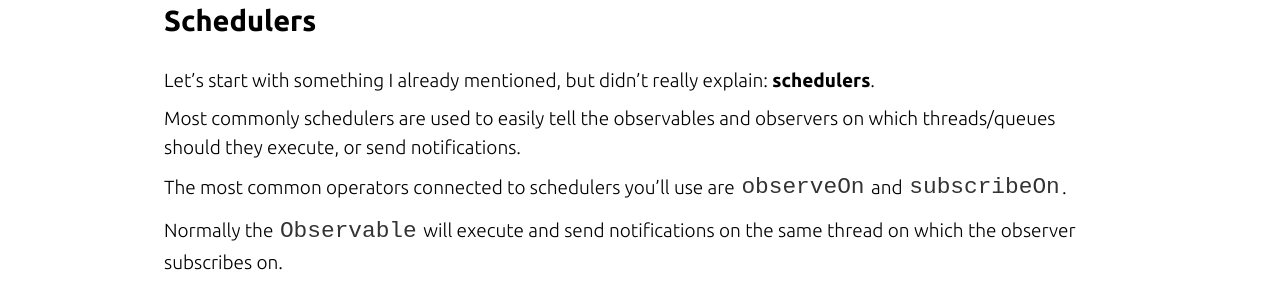
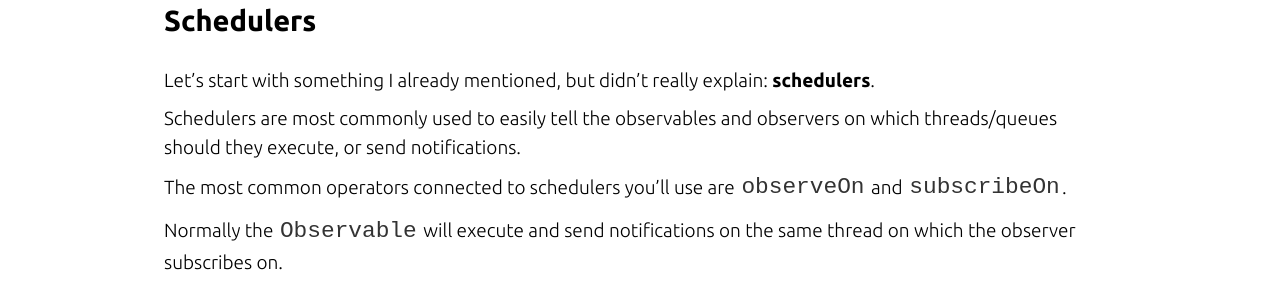
Before and after one commit to michalciurus/michalciurus.github.io, a Jekyll site: the page built from _posts/2016-07-21-RxSwift-for-dummies-#2-Operators.md, in a window 1280 px wide and 900 px high. Shown: the part 308-608 px from the top of the window. Built offline with Jekyll 4.4.1, drawn with Linux system fonts in a browser that asks for light colours; nearby versions of some CDN libraries.

Commit message:
no message

```diff
--- a/_posts/2016-07-21-RxSwift-for-dummies-#2-Operators.md
+++ b/_posts/2016-07-21-RxSwift-for-dummies-#2-Operators.md
@@ -8,7 +8,7 @@ Ok, we covered the RxSwift basics in [Part 1](http://swiftpearls.com/RxSwift-for
 
 Let's start with something I already mentioned, but didn't really explain: **schedulers**.
 
-Most commonly schedulers are used to easily tell the observables and observers on which threads/queues should they execute, or send notifications.
+Schedulers are most commonly used to easily tell the observables and observers on which threads/queues should they execute, or send notifications.
 
 The most common operators connected to schedulers you'll use are `observeOn` and `subscribeOn`.
 
```
